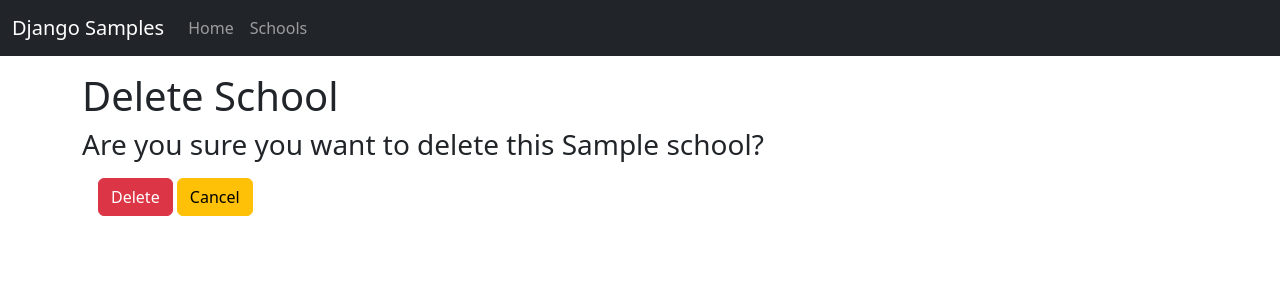
After one commit to srsbandaru/django-samples, a Django app: page /school/delete/1 in a window 1280 px wide. The commit adds this page. Shown: the top 300 px of the page. Run offline with Django 5.2, Linux system fonts and the light colour scheme; tables that the repository leaves empty hold one stand-in row (values such as "Sample post"); some libraries are stand-ins or nearby versions.

Commit message:
School Application
Add school delete feature

```diff
--- /dev/null
+++ b/mysite/school/templates/school/school_confirm_delete.html
@@ -0,0 +1,16 @@
+{% extends "base_master.html" %}
+{% block title %}
+    School Confirm Delete
+{% endblock title %}
+{% block content %}
+    <div class="container mt-3">
+        <h1>Delete School</h1>
+        <h3>Are you sure you want to delete this {{school.name}}?</h3>
+        <form class="m-3" action="" method="post">
+            {% csrf_token %}
+            <input class="btn btn-danger" type="submit" value="Delete">
+            <button class="btn btn-warning" type="submit"
+        onclick="window.location = '{% url 'school:school_detail' school.id %}';return false;">Cancel</button>
+        </form>
+    </div>
+{% endblock content %}
--- a/mysite/school/templates/school/school_detail.html
+++ b/mysite/school/templates/school/school_detail.html
@@ -14,5 +14,7 @@
         onclick="window.location = '{% url 'school:all' %}'">Back</button>
         <button class="btn btn-warning" type="submit"
         onclick="window.location = '{% url 'school:school_update' school.id %}'">Update</button>
+        <button class="btn btn-danger" type="submit"
+        onclick="window.location = '{% url 'school:school_delete' school.id %}'">Delete</button>
     </div>
 {% endblock content %}
--- a/mysite/school/templates/school/school_list.html
+++ b/mysite/school/templates/school/school_list.html
@@ -28,7 +28,8 @@
                                 onclick="window.location = '{% url 'school:school_detail' school.id %}'">View</button>
                                 <button type="button" class="btn btn-warning btn-sm"
                                 onclick="window.location = '{% url 'school:school_update' school.id %}'">Update</button>
-                                <button type="button" class="btn btn-danger btn-sm">Delete</button>
+                                <button type="button" class="btn btn-danger btn-sm"
+                                onclick="window.location = '{% url 'school:school_delete' school.id %}'">Delete</button>
                             </td>
                         </tr>
                     {% endfor %}
--- a/mysite/school/urls.py
+++ b/mysite/school/urls.py
@@ -6,5 +6,6 @@ app_name = "school"
 urlpatterns = [
     path('', views.SchoolList.as_view(), name = "all"),
     path('detail/<int:pk>', views.SchoolDetail.as_view(), name = "school_detail"),
-    path('update/<int:pk>', views.SchoolUpdate.as_view(), name = "school_update")
+    path('update/<int:pk>', views.SchoolUpdate.as_view(), name = "school_update"),
+    path('delete/<int:pk>', views.SchoolDelete.as_view(), name = "school_delete")
 ]
--- a/mysite/school/views.py
+++ b/mysite/school/views.py
@@ -50,3 +50,20 @@ class SchoolUpdate(View):
             return render(request, self.template, context)
         form.save()
         return redirect(self.success_url)
+
+class SchoolDelete(View):
+    model = School
+    template = 'school/school_confirm_delete.html'
+    success_url = "school:all"
+
+    def get(self, request, pk):
+        school = get_object_or_404(self.model, id=pk)
+        context = {
+            'school':school
+        }
+        return render(request, self.template, context)
+
+    def post(self, request, pk):
+        school = get_object_or_404(self.model, id=pk)
+        school.delete()
+        return redirect(self.success_url)
```
